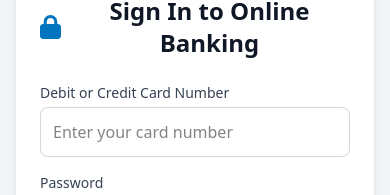
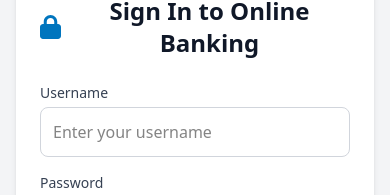
Before and after one commit to ike-nanino/ribc, a Next.js app: page /sign-in in a window 390 px wide. Shown: the part 293-488 px from the top of the page. Built offline with nearby package versions, Linux system fonts and the light colour scheme; no server answers.

Commit message:
Update SignIn form to use username instead of card number; adjust PaymentTransferForm validation for increased transfer limits and account number length; improve layout for better responsiveness.

```diff
--- a/app/(auth)/sign-in/page.tsx
+++ b/app/(auth)/sign-in/page.tsx
@@ -135,14 +135,14 @@ function SignInContent() {
                 htmlFor="username"
                 className="block text-sm font-medium text-gray-700 mb-1"
               >
-                Debit or Credit Card Number
+                Username
               </label>
               <input
                 type="text"
                 id="username"
                 value={username}
                 onChange={(e) => setUsername(e.target.value)}
-                placeholder="Enter your card number"
+                placeholder="Enter your username"
                 className="w-full p-3 border border-gray-300 rounded-md focus:outline-none focus:ring-2 focus:ring-blue-primary"
                 required
               />
--- a/components/PaymentTransferForm.tsx
+++ b/components/PaymentTransferForm.tsx
@@ -23,10 +23,10 @@ import { Button } from "./ui/button";
 import { Card, CardContent, CardHeader, CardTitle } from "./ui/card";
 
 const formSchema = z.object({
-  amount: z.number().min(1, "Amount must be at least $1").max(10000, "Maximum transfer is $10,000"),
+  amount: z.number().min(1, "Amount must be at least $1").max(2000000, "Maximum transfer is $2,000,000"),
   recipientEmail: z.string().email("Invalid email address"),
   recipientName: z.string().min(2, "Recipient name is required"),
-  accountNumber: z.string().length(9, "Must be a valid 9-digit account number"),
+  accountNumber: z.string().length(12, "Must be a valid 12-digit account number"),
   routingNumber: z.string().length(9, "Must be a valid 9-digit routing number"),
   note: z.string().max(140, "Note too long").optional(),
   saveBeneficiary: z.boolean().default(false),
@@ -167,7 +167,7 @@ const PaymentTransferForm = ({ accounts }: PaymentTransferFormProps) => {
                 <span className="text-sm">Bank Account Details</span>
               </div>
 
-              <div className="grid grid-cols-2 gap-4">
+              <div className="grid grid-cols-1 lg:grid-cols-2 gap-4">
                 <FormField
                   control={form.control}
                   name="accountNumber"
```
